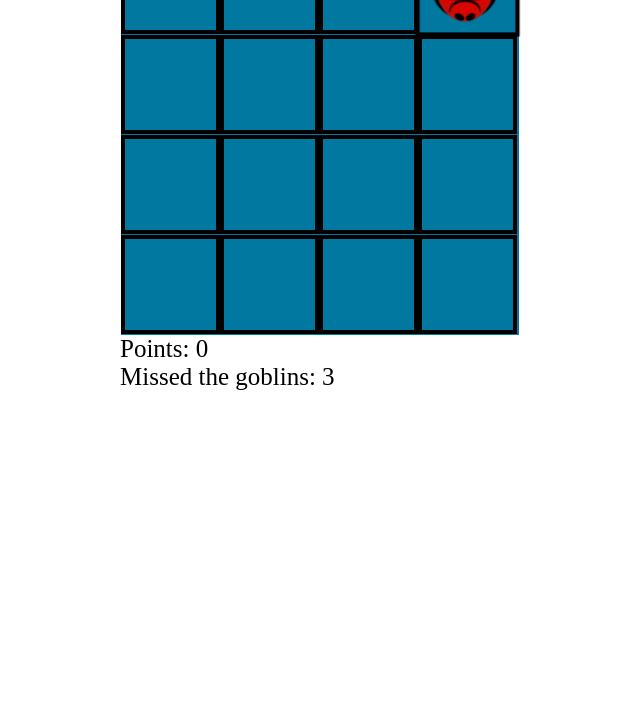
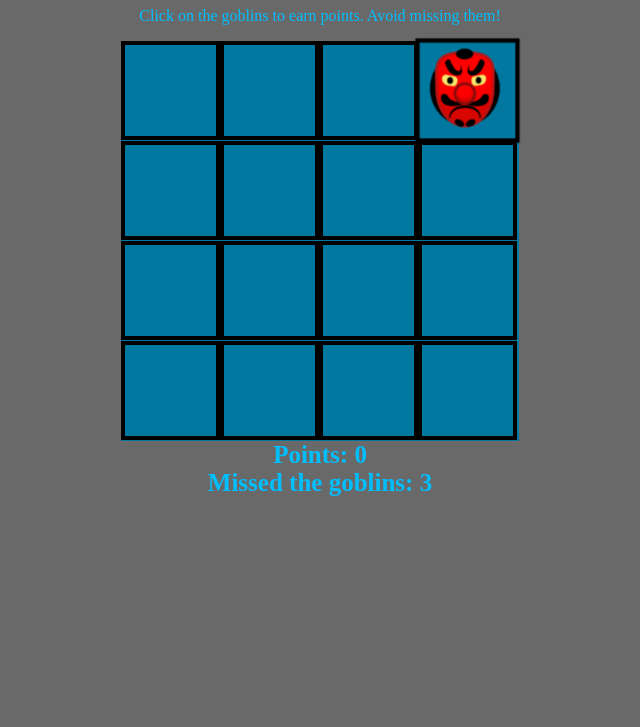
Before and after one commit to AlexAdutov/ahj-event, a website built with webpack: page src/index.html in a window 1280 px wide. Shown: the part 73-800 px from the top of the page, without its empty margins (320-960 px from the left). Built offline with nearby package versions, Linux system fonts and the light colour scheme.

Commit message:
Update 3

```diff
--- a/src/css/style.css
+++ b/src/css/style.css
@@ -1,5 +1,8 @@
 body {
-    color: #999;
+    color: deepskyblue;
+    text-align: center;
+  background-color: dimgray;
+
 }
 
 #game {
@@ -46,8 +49,9 @@ body {
 
 .points {
     width: 400px;
-    color: black;
+    color: deepskyblue;
     margin-left: auto;
     margin-right: auto;
     font-size: 25px;
+    font-weight: bold;
 }
--- a/src/index.html
+++ b/src/index.html
@@ -5,8 +5,12 @@
     <meta http-equiv="X-UA-Compatible" content="IE=edge" />
     <meta name="viewport" content="width=device-width, initial-scale=1.0" />
     <title>Whack a goblin</title>
+    <h1>Goblin Game</h1>
+    <p>Click on the goblins to earn points. Avoid missing them!</p>
+
   </head>
   <body>
     <div id="game"></div>
+
   </body>
 </html>
--- a/src/js/game.js
+++ b/src/js/game.js
@@ -1,4 +1,4 @@
-export default class GameGoblin {
+/* export default class GameGoblin {
   constructor () {
     this.point = 0
     this.goblins = 0
@@ -29,7 +29,7 @@ export default class GameGoblin {
     /* if (this.goblins > 1) {
       debugger;
     } */
-    if (this.goblins > 5) {
+/* if (this.goblins > 5) {
       // debugger;
       alert('You Lose!')
       this.goblins = 0
@@ -84,4 +84,85 @@ export default class GameGoblin {
       })
     })
   }
+} */
+export default class GameGoblin {
+  constructor () {
+    this.point = 0
+    this.goblins = 0
+    this.randomNumber = null
+    this.gameField = null
+  }
+
+  renderApp () {
+    this.gameField = document.getElementById('game')
+    const points = document.createElement('div')
+    const goblin = document.createElement('div')
+    goblin.classList.add('goblin', 'points')
+    points.classList.add('points', 'points')
+    this.gameField.insertAdjacentElement('afterend', points)
+    points.insertAdjacentElement('afterend', goblin)
+    this.gameField.classList.add('cursor')
+
+    for (let i = 1; i < 17; i += 1) {
+      const cell = document.createElement('div')
+      cell.classList.add('game-cell')
+      this.gameField.appendChild(cell)
+    }
+    document.querySelector('.points').textContent = `Points: ${this.point}`
+    document.querySelector('.goblin').textContent = `Missed the goblins: ${this.goblins}`
+  }
+
+  winOrLose () {
+    if (this.goblins > 5) {
+      alert('You Lose!')
+      this.goblins = 0
+      this.point = 0
+    }
+    if (this.point > 20) {
+      alert('You Win!')
+      this.goblins = 0
+      this.point = 0
+    }
+  }
+
+  getRandomPicture (field) {
+    field.forEach((elem) => {
+      if (elem.classList.contains('picture')) {
+        elem.classList.remove('picture')
+        this.goblins += 1
+        this.winOrLose()
+        document.querySelector('.goblin').textContent = `Missed the goblins: ${this.goblins}`
+      }
+    })
+
+    let random = Math.floor(Math.random() * field.length)
+
+    if (this.randomNumber === random) {
+      while (this.randomNumber === random) {
+        random = Math.floor(Math.random() * field.length)
+      }
+      this.randomNumber = random
+      return field[this.randomNumber].classList.add('picture')
+    }
+
+    this.randomNumber = random
+    return field[this.randomNumber].classList.add('picture')
+  }
+
+  gameClick (field) {
+    field.forEach((elem) => {
+      elem.addEventListener('click', () => {
+        if (elem.classList.contains('picture')) {
+          elem.classList.remove('picture')
+          this.point += 1
+          this.winOrLose()
+          document.querySelector('.points').textContent = `Points: ${this.point}`
+        } else if (!elem.classList.contains('picture')) {
+          this.goblins += 1
+          this.winOrLose()
+          document.querySelector('.goblin').textContent = `Missed the goblins: ${this.goblins}`
+        }
+      })
+    })
+  }
 }
```
